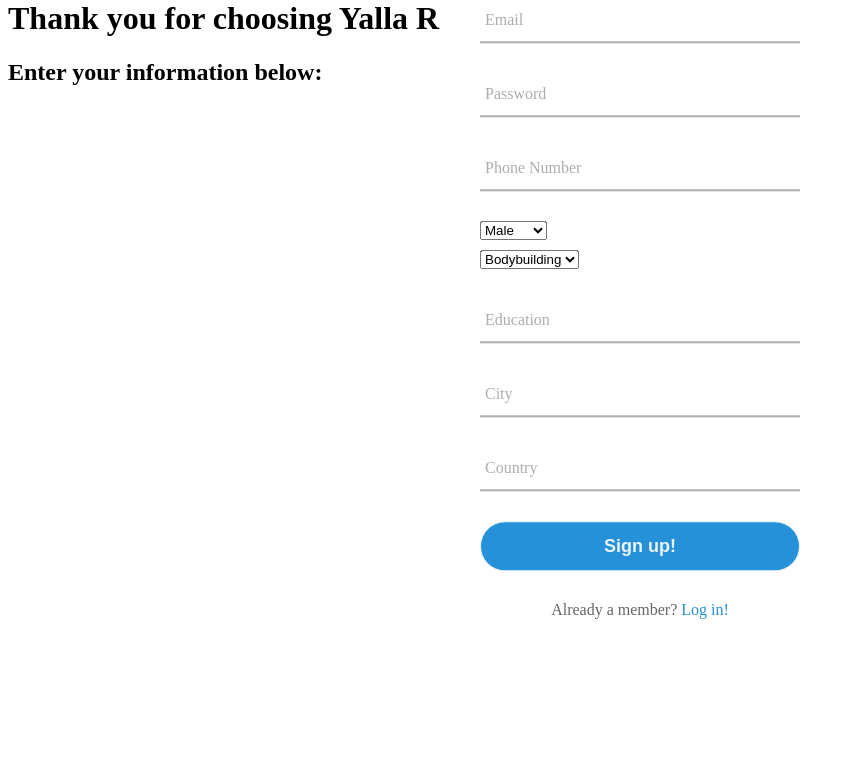
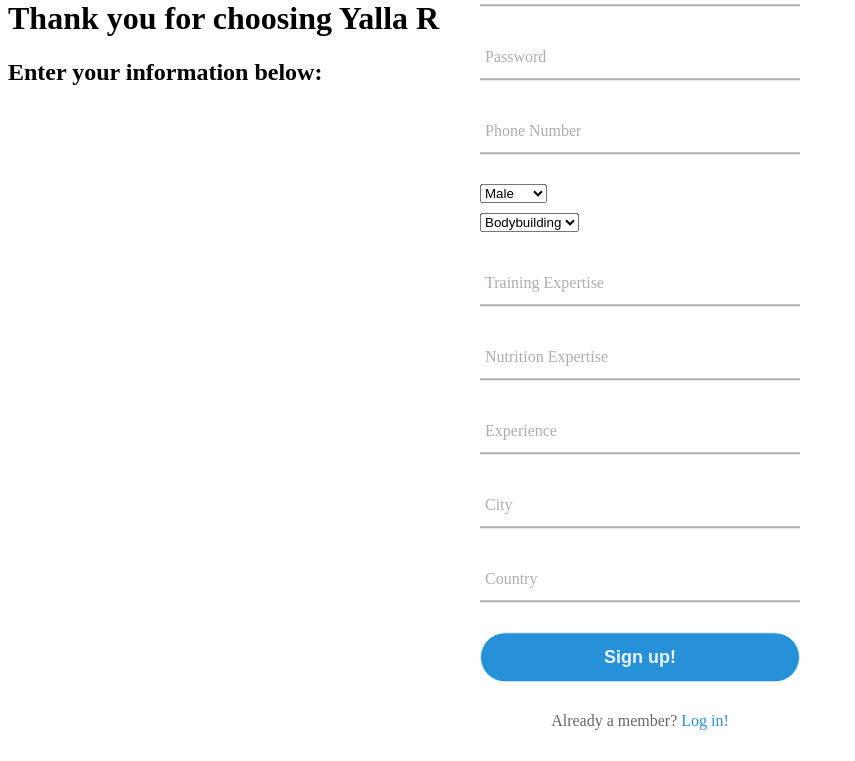
Before and after one commit to noamco23-meet/meet2022-case-study-project-yalla-reyada, a Flask app: page /signup_trainer in a window 1280 px wide. Shown: the part 367-1128 px from the top of the page, without its empty margins (0-855 px from the left). Before the commit the page ends 986 px from the top, so only its background shows below. Run offline with Flask 2, Linux system fonts and the light colour scheme.

Commit message:
connecting signup_trainer

```diff
--- a/app.py
+++ b/app.py
@@ -37,33 +37,34 @@ def signup_trainer():
 
     if request.method == 'POST':
 
+        name = request.form['name']
         email = request.form['email']
+        age = request.form['age']
         password = request.form['password']
-        name = request.form['name']
         phone_number = request.form['phone_number']
         sex = request.form.get('sex')
         city = request.form['city']
         country = request.form['country']
-        target = request.form['target']
         training_type = request.form.get('training_type')
-        education = request.form['education']
+        expertise_training = request.form['expertise_training']
+        expertise_nutrition = request.form['expertise_nutrition']
+        experience = request.form['experience']
 
 
         try:
             login_session['user'] = auth.create_user_with_email_and_password(email, password)
+            login_session['user']['type'] = "Trainer"
             user = {
-                "email": email, "password": password, "name": name, "phone_number": phone_number,
-                "sex": sex, "city": city, "country":country, "target": target, "training_type": training_type,
-                "education": education
+                "email": email, "age":age, "password": password, "name": name, "phone_number": phone_number,
+                "sex": sex, "city": city, "country":country, "training_type": training_type,
+                "expertise_training": expertise_training, "expertise_nutrition": expertise_nutrition, "experience":experience
                 }
             db.child("Users").child("Trainers").child(login_session['user']['localId']).set(user)
-            return redirect(url_for('for_you_trainer'))
+            return redirect(url_for('foryou'))
         except:
            error = "Authentication failed"
            print(error)
-
-    else:
-        return render_template('signup_trainer.html', SEX=SEX, TRAINING_TYPES=TRAINING_TYPES)
+    return render_template('signup_trainer.html', SEX=SEX, TRAINING_TYPES=TRAINING_TYPES)
 
 @app.route('/signup_trainee', methods=['GET', 'POST'])
 def signup_trainee():
@@ -83,6 +84,7 @@ def signup_trainee():
 
         try:
             login_session['user'] = auth.create_user_with_email_and_password(email, password)
+            login_session['user']['type'] = "Trainee"
             user = {
                 "email": email, "password": password, "name": name, "phone_number": phone_number,
                 "sex": sex, "city": city, "target": target, "training_type": training_type,
@@ -105,5 +107,9 @@ def for_you_trainee():
     return render_template('for_you_trainee.html')
 
 
+@app.route('/foryou', methods=['GET', 'POST'])
+def foryou():
+    return render_template("foryou.html", user_type = login_session['user']['type'], training_type = db.child(login_session['user']['type']).child(login_session['user']['localId']).get().val()['training_type'])
+
 if __name__ == '__main__':
     app.run(debug=True)
--- a/templates/signup_trainer.html
+++ b/templates/signup_trainer.html
@@ -23,11 +23,16 @@
 
     <div class="center">
         <h1>Sign up</h1>
-        <form action="/signup" method="POST">
+        <form action="/signup_trainer" method="POST">
             <div class="txt_field">
                 <input type="text" name="name" required>
                <span></span>
                 <label>Full Name</label>
+            </div>
+            <div class="txt_field">
+                <input type="number" name="age" required>
+               <span></span>
+                <label>Age</label>
             </div>
             <div class="txt_field">
                 <input type="email" name="email" required>
@@ -59,9 +64,19 @@
                 </select>
             </div>
             <div class="txt_field">
-                <input type="text" name="education" required>
+                <input type="text" name="expertise_training" required>
                <span></span>
-                <label>Education</label>
+                <label>Training Expertise</label>
+            </div>
+            <div class="txt_field">
+                <input type="text" name="expertise_nutrition" required>
+               <span></span>
+                <label>Nutrition Expertise</label>
+            </div>
+            <div class="txt_field">
+                <input type="text" name="experience" required>
+               <span></span>
+                <label>Experience</label>
             </div>
             <div class="txt_field">
                 <input type="text" name="city" required>
```
Also changed, not shown: templates/foryou.html (added, +33 -0 lines).
